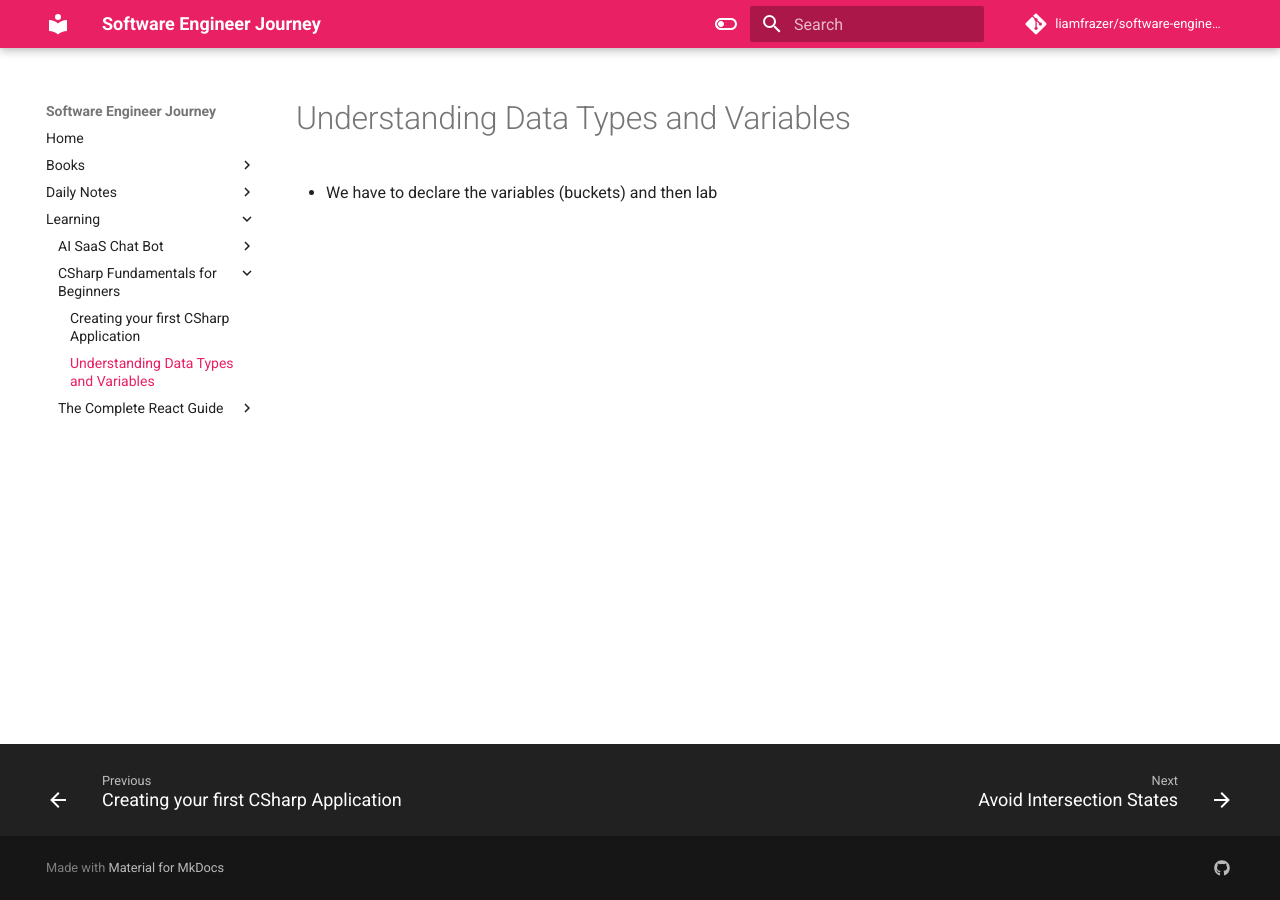
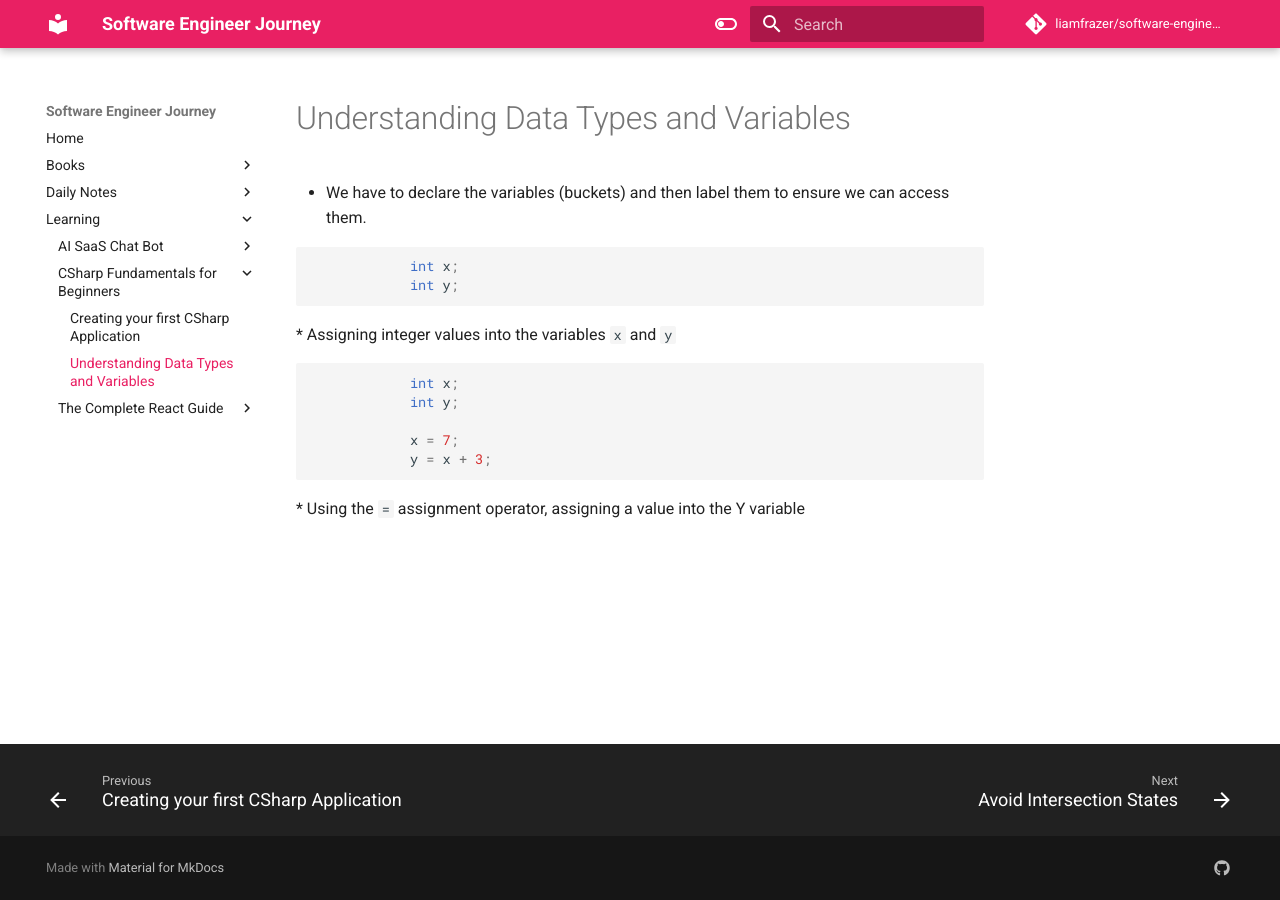
Before and after one commit to liamfrazer/software-engineer-journey, an MkDocs documentation site: the page built from docs/Learning/CSharp Fundamentals for Beginners/Understanding Data Types and Variables.md, in a window 1280 px wide. Built offline with MkDocs 1.6.1 and Material for MkDocs 9.7.7, drawn with Linux system fonts in a browser that asks for light colours; comment, search, counter and statistics services are not loaded.

Commit message:
vault backup: 2024-01-04 20:53:38

````diff
--- a/docs/Learning/CSharp Fundamentals for Beginners/Understanding Data Types and Variables.md
+++ b/docs/Learning/CSharp Fundamentals for Beginners/Understanding Data Types and Variables.md
@@ -4,4 +4,19 @@ tags:
 ---
 # Understanding Data Types and Variables
 
-* We have to declare the variables (buckets) and then lab
+* We have to declare the variables (buckets) and then label them to ensure we can access them.
+
+```c#
+            int x;
+            int y;
+```
+* Assigning integer values into the variables `x` and `y`
+
+```c#
+            int x;
+            int y;
+
+            x = 7;
+            y = x + 3;
+```
+* Using the `=` assignment operator, assigning a value into the Y variable
````
